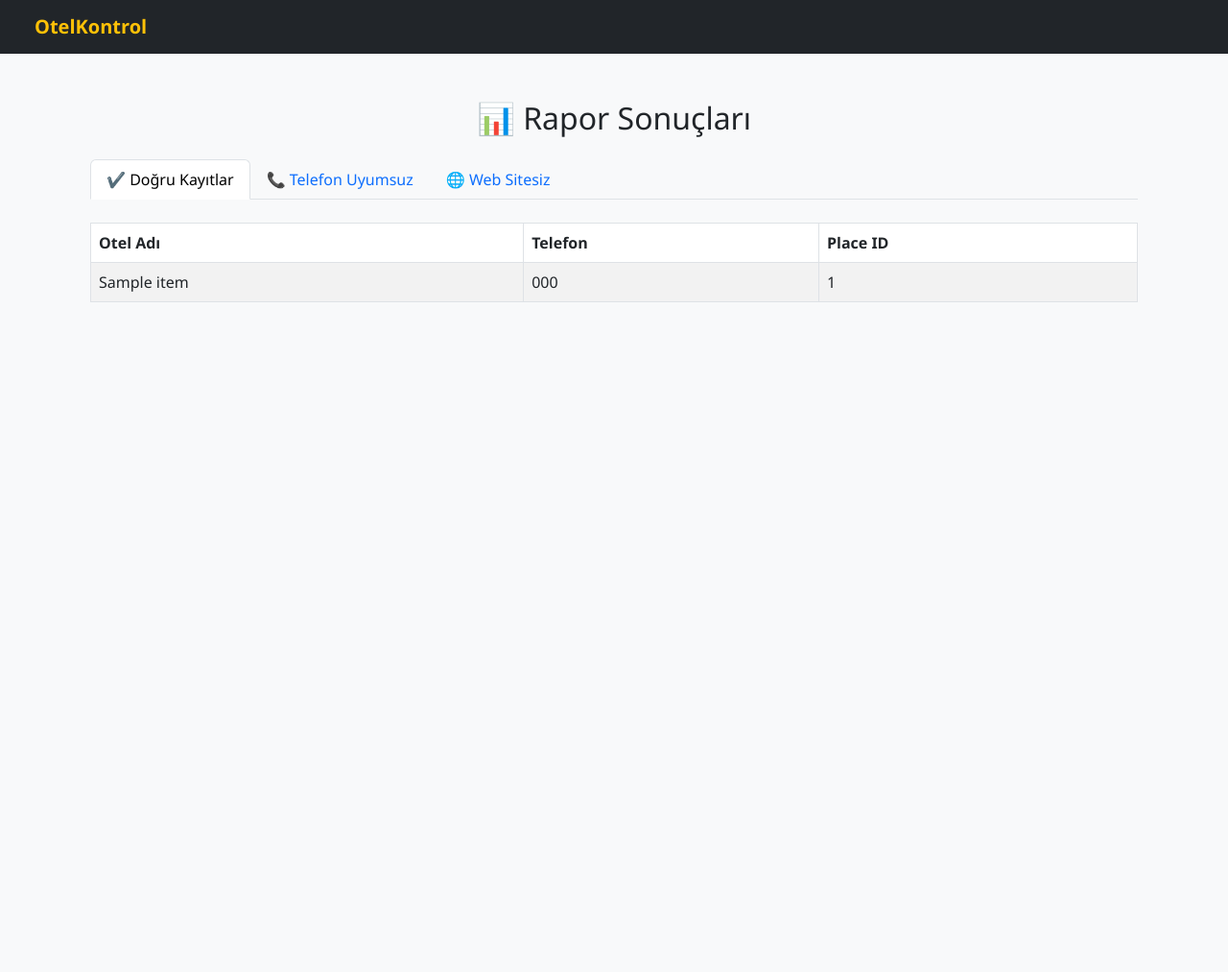
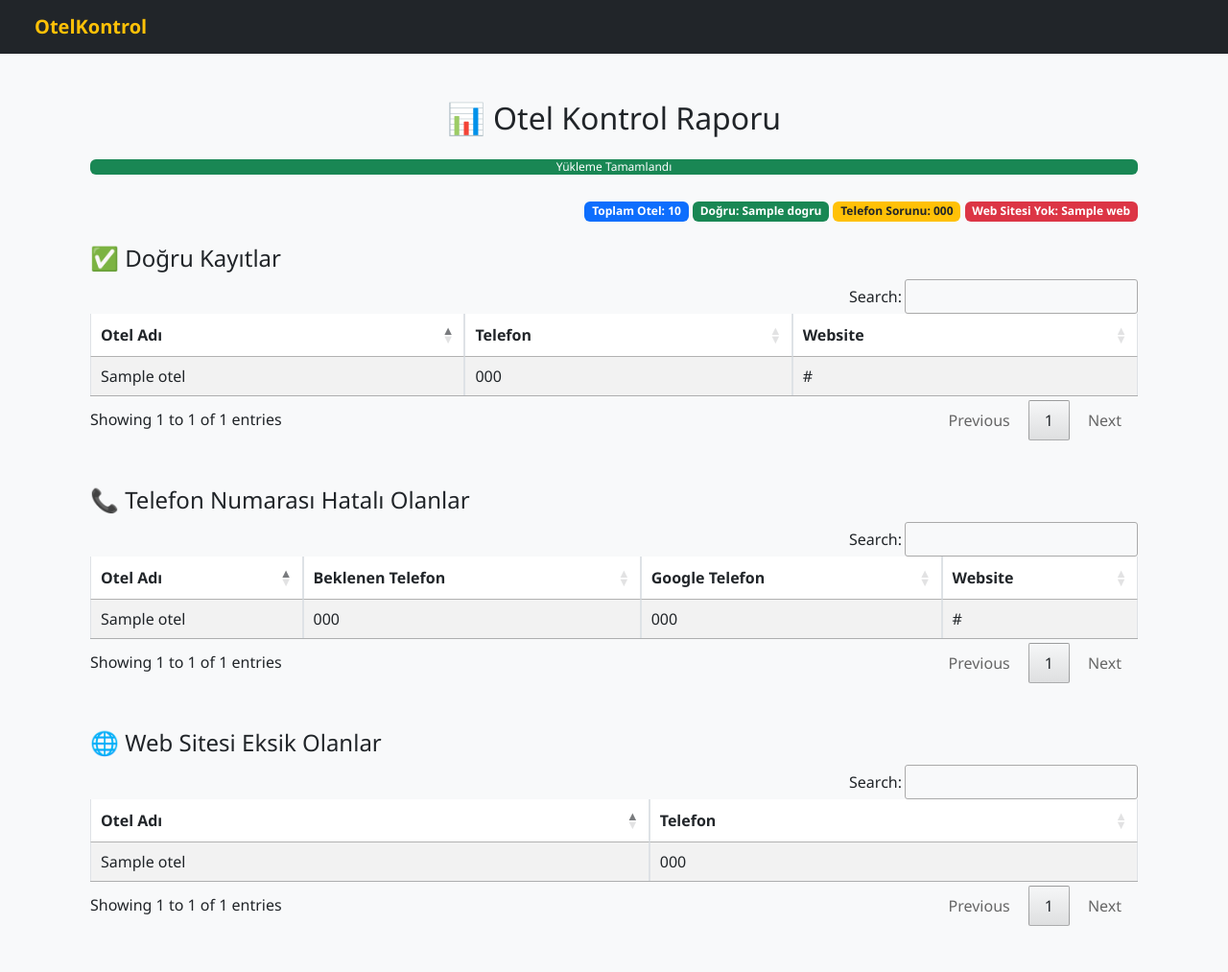
Before and after one commit to GrafikOtelCM/otelkontrol_web, a Flask app: template templates/report.html in a window 1280 px wide. Shown: the whole page at 96% size. Before the commit the page ends 315 px from the top, so only its background shows below. Run offline with Flask 3, Linux system fonts and the light colour scheme; the template is opened without the code that fills it: most values are stand-ins (such as "Sample title", 1, 10 or a date in 2020); some libraries are stand-ins or nearby versions.

```diff
--- a/templates/report.html
+++ b/templates/report.html
@@ -1,68 +1,74 @@
 {% extends 'base.html' %}
 {% block content %}
-<div class="container my-5">
-  <h2 class="text-center mb-4">📊 Rapor Sonuçları</h2>
+<div class="container mt-5">
 
-  <ul class="nav nav-tabs mb-4" id="resultTabs" role="tablist">
-    <li class="nav-item" role="presentation">
-      <button class="nav-link active" id="match-tab" data-bs-toggle="tab" data-bs-target="#match" type="button" role="tab">✔️ Doğru Kayıtlar</button>
-    </li>
-    <li class="nav-item" role="presentation">
-      <button class="nav-link" id="phone-tab" data-bs-toggle="tab" data-bs-target="#phone" type="button" role="tab">📞 Telefon Uyumsuz</button>
-    </li>
-    <li class="nav-item" role="presentation">
-      <button class="nav-link" id="website-tab" data-bs-toggle="tab" data-bs-target="#website" type="button" role="tab">🌐 Web Sitesiz</button>
-    </li>
-  </ul>
+  <h2 class="text-center mb-4">📊 Otel Kontrol Raporu</h2>
 
-  <div class="tab-content">
-    <!-- DOĞRU KAYITLAR -->
-    <div class="tab-pane fade show active" id="match" role="tabpanel">
-      <table id="matchedTable" class="table table-bordered table-striped">
+  <div class="progress mb-4">
+    <div id="progress-bar" class="progress-bar progress-bar-striped progress-bar-animated"
+         role="progressbar" style="width: 100%;">Yükleniyor...
+    </div>
+  </div>
+
+  <div class="mb-4 text-end">
+    <span class="badge bg-primary">Toplam Otel: {{ stats.total }}</span>
+    <span class="badge bg-success">Doğru: {{ stats.dogru }}</span>
+    <span class="badge bg-warning text-dark">Telefon Sorunu: {{ stats.telefon }}</span>
+    <span class="badge bg-danger">Web Sitesi Yok: {{ stats.web }}</span>
+  </div>
+
+  <!-- Doğru Kayıtlar -->
+  <h4>✅ Doğru Kayıtlar</h4>
+  <div class="table-responsive mb-5">
+    <table id="dogru-table" class="table table-striped table-bordered">
       <thead>
         <tr>
           <th>Otel Adı</th>
           <th>Telefon</th>
-            <th>Place ID</th>
+          <th>Website</th>
         </tr>
       </thead>
       <tbody>
-          {% for item in matched_records %}
+        {% for otel in dogru_kayitlar %}
         <tr>
-            <td>{{ item.name }}</td>
-            <td>{{ item.phone }}</td>
-            <td>{{ item.place_id }}</td>
+          <td>{{ otel.name }}</td>
+          <td>{{ otel.tel }}</td>
+          <td>{{ otel.website }}</td>
         </tr>
         {% endfor %}
       </tbody>
     </table>
   </div>
 
-    <!-- TELEFON UYUMSUZ -->
-    <div class="tab-pane fade" id="phone" role="tabpanel">
-      <table id="mismatchTable" class="table table-bordered table-striped">
+  <!-- Telefonu Hatalı Olanlar -->
+  <h4>📞 Telefon Numarası Hatalı Olanlar</h4>
+  <div class="table-responsive mb-5">
+    <table id="telefon-table" class="table table-striped table-bordered">
       <thead>
         <tr>
           <th>Otel Adı</th>
-            <th>Excel Numarası</th>
-            <th>Google Numarası</th>
+          <th>Beklenen Telefon</th>
+          <th>Google Telefon</th>
+          <th>Website</th>
         </tr>
       </thead>
       <tbody>
-          {% for item in mismatched_phones %}
+        {% for otel in telefon_hatalilar %}
         <tr>
-            <td>{{ item.name }}</td>
-            <td>{{ item.excel }}</td>
-            <td>{{ item.google }}</td>
+          <td>{{ otel.name }}</td>
+          <td>{{ otel.expected_tel }}</td>
+          <td>{{ otel.actual_tel }}</td>
+          <td>{{ otel.website }}</td>
         </tr>
         {% endfor %}
       </tbody>
     </table>
   </div>
 
-    <!-- WEBSITE YOK -->
-    <div class="tab-pane fade" id="website" role="tabpanel">
-      <table id="websiteTable" class="table table-bordered table-striped">
+  <!-- Web Sitesi Eksik Olanlar -->
+  <h4>🌐 Web Sitesi Eksik Olanlar</h4>
+  <div class="table-responsive mb-5">
+    <table id="web-table" class="table table-striped table-bordered">
       <thead>
         <tr>
           <th>Otel Adı</th>
@@ -70,39 +76,41 @@
         </tr>
       </thead>
       <tbody>
-          {% for item in no_website_hotels %}
+        {% for otel in websitesizler %}
         <tr>
-            <td>{{ item.name }}</td>
-            <td>{{ item.phone }}</td>
+          <td>{{ otel.name }}</td>
+          <td>{{ otel.tel }}</td>
         </tr>
         {% endfor %}
       </tbody>
     </table>
   </div>
+
 </div>
-</div>
-{% endblock %}
 
-{% block scripts %}
+<!-- DataTables -->
+<link rel="stylesheet" href="https://cdn.datatables.net/1.13.6/css/jquery.dataTables.min.css">
+<link rel="stylesheet" href="https://cdn.datatables.net/buttons/2.4.1/css/buttons.dataTables.min.css">
+<script src="https://code.jquery.com/jquery-3.7.0.min.js"></script>
+<script src="https://cdn.datatables.net/1.13.6/js/jquery.dataTables.min.js"></script>
+<script src="https://cdn.datatables.net/buttons/2.4.1/js/dataTables.buttons.min.js"></script>
+<script src="https://cdn.datatables.net/buttons/2.4.1/js/buttons.html5.min.js"></script>
+<script src="https://cdn.datatables.net/buttons/2.4.1/js/buttons.print.min.js"></script>
+<script src="https://cdnjs.cloudflare.com/ajax/libs/jszip/3.10.1/jszip.min.js"></script>
+<script src="https://cdnjs.cloudflare.com/ajax/libs/pdfmake/0.2.7/pdfmake.min.js"></script>
+<script src="https://cdnjs.cloudflare.com/ajax/libs/pdfmake/0.2.7/vfs_fonts.js"></script>
+
 <script>
-  $(document).ready(function () {
-    $('#matchedTable').DataTable({
+  $(document).ready(function() {
+    $('#dogru-table, #telefon-table, #web-table').DataTable({
       dom: 'Bfrtip',
-      buttons: ['copy', 'excel', 'pdf', 'print'],
-      language: { url: '//cdn.datatables.net/plug-ins/1.13.6/i18n/tr.json' }
+      buttons: ['copy', 'excel', 'csv', 'pdf', 'print'],
+      language: {
+        url: "//cdn.datatables.net/plug-ins/1.13.6/i18n/tr.json"
+      }
     });
 
-    $('#mismatchTable').DataTable({
-      dom: 'Bfrtip',
-      buttons: ['copy', 'excel', 'pdf', 'print'],
-      language: { url: '//cdn.datatables.net/plug-ins/1.13.6/i18n/tr.json' }
-    });
-
-    $('#websiteTable').DataTable({
-      dom: 'Bfrtip',
-      buttons: ['copy', 'excel', 'pdf', 'print'],
-      language: { url: '//cdn.datatables.net/plug-ins/1.13.6/i18n/tr.json' }
-    });
+    $('#progress-bar').removeClass('progress-bar-striped progress-bar-animated').addClass('bg-success').text("Yükleme Tamamlandı");
   });
 </script>
 {% endblock %}
```
Lines whose indentation alone changed are shown as unchanged.
